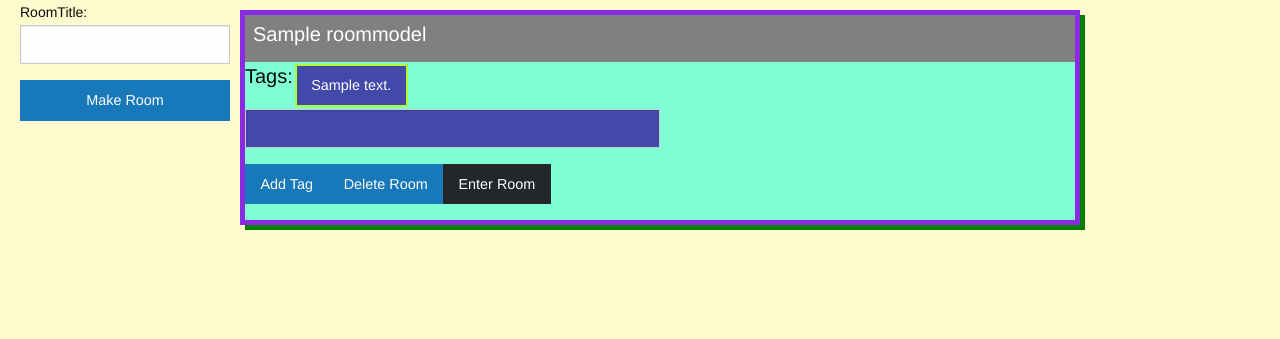
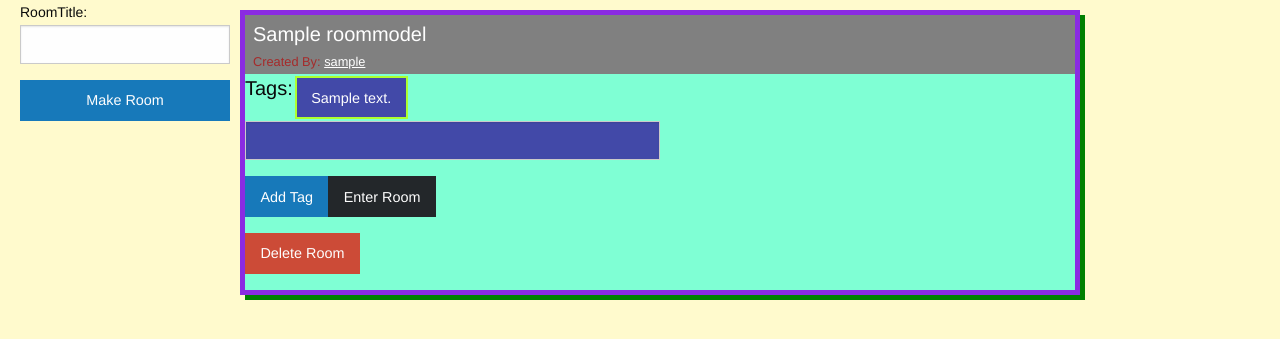
Before and after one commit to Axanimander/ChatApp, a Django app: page / in a window 1280 px wide. Shown: the part 55-394 px from the top of the page. Run offline with Django 3.2, Linux system fonts and the light colour scheme; a user stored in the database is signed in; tables that the repository leaves empty hold one stand-in row (values such as "Sample post"); some libraries are stand-ins or nearby versions.

Commit message:
Updated a lot

```diff
--- a/finalproject/finalapp/static/css/app.css
+++ b/finalproject/finalapp/static/css/app.css
@@ -103,6 +103,7 @@
 
     background-color:greenyellow;
     box-shadow:10px 10px green;
+    cursor:pointer;
 }
 #profileroomheader{
     text-align:center;
@@ -122,16 +123,33 @@
     background-color: #23272A;
 }
 
-.button:hover{
-    border: solid purple 3px;
+#tagbutton:hover{
+    background-color:red;
 }
-
+#gotoroom:hover{
+    background-color:red;
+}
 #profileheader{
     background-color:grey;
     text-align: center;
 }
 
-#scrollablemessagelog{
-    height: 40%;
-    overflow-y: scroll;
+
+#roomcreatordiv{
+    width:20%;
+    color:brown;
+
 }
+#roomcreator{
+    color:white;
+    border-radius:5px;
+    text-decoration:underline;
+}
+#roomcreator:hover{
+
+    color:blue;
+}
+
+#room-delete{
+
+}
--- a/finalproject/finalapp/templates/base.html
+++ b/finalproject/finalapp/templates/base.html
@@ -17,7 +17,7 @@
         <li><a href="/register/"  id="topbarbutton">Register</a></li>
         {% endif %}
         {% if user.is_authenticated %}
-        <li><a href="/logout/" id="topbarbutton">Logout</a></li>
+        <li><a href="/my_logout/" id="topbarbutton">Logout</a></li>
         <li><a href="/profile/{{request.user.id}}/"  id="topbarbutton">Profile</a></li>
         {% endif %}
         <form action = "/" method = "GET">
--- a/finalproject/finalapp/templates/index.html
+++ b/finalproject/finalapp/templates/index.html
@@ -24,7 +24,13 @@
                         roomidarr.push("{{room.id}}")
                     </script>
                     <div class="large-2 cell label" id="roomname">
+                        <div class="grid-y">
                         <h5>{{room.roomName}}</h5>
+                        <div id="roomcreatordiv">
+                            Created By:
+                        <a href={% url 'profile' room.creator.id %} id="roomcreator">{{room.creator}}</a>
+                        </div>
+                    </div>
                     </div>
                     <script type="text/javascript">
                         var roomid = "{{room.id}}"
@@ -41,20 +47,22 @@
                             {{messageform.message}}
                         <div class="grid-x">
                             {%if user.is_authenticated %}
-                                <input id="room-name-submit{{room.id}}" type="submit" class="button" value="Add Tag" name="{{room.id}}">
+                                <input id="tagbutton" type="submit" class="button" value="Add Tag" name="{{room.id}}" >
                             {% endif %}
-
                     </form>
-                    {% if user == room.creator %}
-
-                    <form id="deleteroom" action="deleteroom/{{room.id}}" method="post" name="DeleteRoom">
-                        {%csrf_token%}
-                        <input id="room-delete" type="submit" class="button" value="Delete Room" name="{{room.id}}">
-                    </form>
-                    {% endif %}
                     <form id="gotoroom{{room.id}}"" action="chat/{{room.id}}" value="Enter Room" name="{{room.roomName}}">
                         <input id="gotoroom" type="submit" class="button" value="Enter Room" name="{{room.roomName}}", id="enterroombutton">
                     </form>
+                    {% if user == room.creator %}
+                    <div class="large-8 cell"></div>
+
+                    <form id="deleteroom" action="deleteroom/{{room.id}}" method="post" name="DeleteRoom" >
+                        {%csrf_token%}
+                        <div class="clearfix">
+                             <input id="room-delete" type="submit" class="button alert" value="Delete Room" name="{{room.id}}">
+                        </div>
+                    </form>
+                    {% endif %}
                 </div>
                 </div>
             </div>
--- a/finalproject/finalapp/templates/profile.html
+++ b/finalproject/finalapp/templates/profile.html
@@ -6,13 +6,13 @@
 <div class="grid-x">
     <div class="large-4">
         <h3 class="callout" id="profileheader">Profile Info</h3>
-        {% if request.user != user %}
-            {%if not following %}
+            {% if request.user != user and user.is_authenticated %}
+                {%if not following  and user.is_authenticated %}
                 <div class="callout" id="profileroomcontainer">
                     <a href = {% url 'follow' user.id %}> Follow </a>
                 </div>
                 {%endif%}
-            {%if following %}
+                {%if following and user.is_authenticated %}
                 <div class="callout" id="profileroomcontainer">
                     <a href = {% url 'follow' user.id %}> Unfollow </a>
                 </div>
--- a/finalproject/finalapp/urls.py
+++ b/finalproject/finalapp/urls.py
@@ -9,7 +9,7 @@ urlpatterns = [
     path('', views.index),
     path('comment/<int:room_id>/', views.addmessage),
     path('login/', auth_views.LoginView.as_view()),
-    path('logout/', views.logout_view),
+    path('my_logout/', views.logout_view),
     path('register/', views.myregister),
     path('', views.index, name='account-redirect'),
     path('chat/<int:room_id>/', views.room, name='room'),
```
Lines whose indentation alone changed are shown as unchanged.
